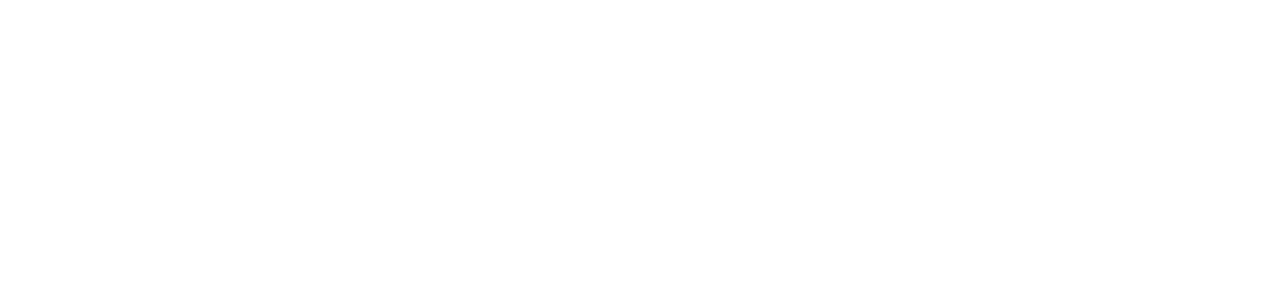
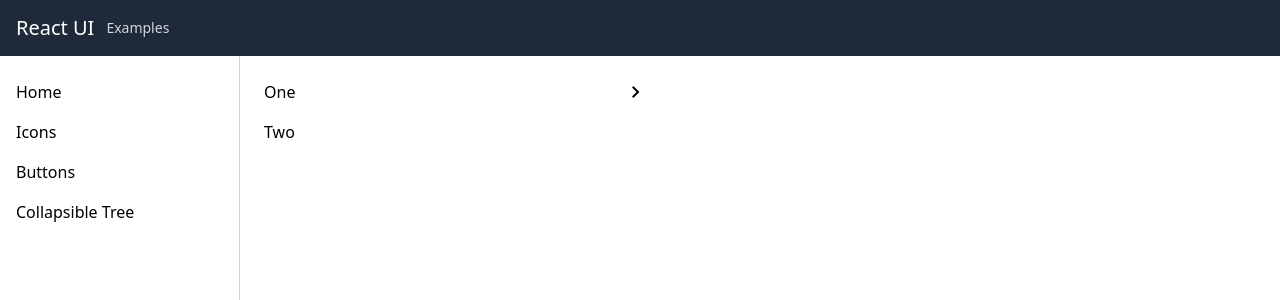
Before and after one commit to hanlogy/react-web-ui, a React (Vite) app: page /collapsible-tree in a window 1280 px wide. Before the commit this address had no page. Shown: the top 300 px of the page. Built offline with nearby package versions, Linux system fonts and the light colour scheme.

Commit message:
Add CollapsibleTree component

```diff
--- /dev/null
+++ b/lib/components/CollapsibleTree.tsx
@@ -0,0 +1,61 @@
+'use client';
+
+import { useState, type Key, type ReactNode } from 'react';
+
+type ItemBuilder<T> = (
+  item: T,
+  isCollapsed: boolean,
+  toggleIsCollapsed: VoidFunction,
+) => ReactNode;
+
+type KeyBuilder<T> = (item: T) => Key;
+
+export function CollapsibleTree<T extends { children?: readonly T[] }>({
+  items,
+  itemBuilder,
+  keyBuilder,
+}: {
+  items: readonly T[];
+  itemBuilder: ItemBuilder<T>;
+  keyBuilder: KeyBuilder<T>;
+}) {
+  return items.map((item) => (
+    <TreeNode
+      key={keyBuilder(item)}
+      item={item}
+      itemBuilder={itemBuilder}
+      keyBuilder={keyBuilder}
+    />
+  ));
+}
+
+function TreeNode<T extends { children?: readonly T[] }>({
+  item,
+  itemBuilder,
+  keyBuilder,
+}: {
+  item: T;
+  itemBuilder: ItemBuilder<T>;
+  keyBuilder: KeyBuilder<T>;
+}) {
+  const [isCollapsed, setIsCollapsed] = useState(true);
+  return (
+    <>
+      {itemBuilder(item, isCollapsed, () => {
+        if (!item.children || !item.children.length) {
+          return;
+        }
+        setIsCollapsed((prev) => !prev);
+      })}
+      {item.children && item.children.length > 0 && !isCollapsed && (
+        <div className="pl-3">
+          <CollapsibleTree
+            itemBuilder={itemBuilder}
+            keyBuilder={keyBuilder}
+            items={item.children}
+          />
+        </div>
+      )}
+    </>
+  );
+}
--- a/lib/index.ts
+++ b/lib/index.ts
@@ -1,6 +1,7 @@
 export { IconContainer, type IconSize } from './components/IconContainer';
 export { SvgIcon } from './components/SvgIcon';
 export { FlexCenter, InlineFlexCenter } from './components/centers';
+export { CollapsibleTree } from './components/CollapsibleTree';
 export { ButtonGroup } from './components/buttons/ButtonGroup';
 export { clsx } from './helpers/clsx';
 // buttons
--- a/src/layout.tsx
+++ b/src/layout.tsx
@@ -4,6 +4,7 @@
   { path: '/', label: 'Home' },
   { path: '/icons', label: 'Icons' },
   { path: '/buttons', label: 'Buttons' },
+  { path: '/collapsible-tree', label: 'Collapsible Tree' },
 ] as const;
 
 export function Layout() {
--- a/src/main.tsx
+++ b/src/main.tsx
@@ -6,6 +6,7 @@
 import HomePage from './pages/home/HomePage';
 import { IconsPage } from './pages/icons/IconsPage';
 import { ButtonsPage } from './pages/buttons/ButtonsPage';
+import { CollapsibleTreePage } from './pages/collapsible-tree/CollapsibleTreePage';
 
 createRoot(document.getElementById('root')!).render(
   <StrictMode>
@@ -15,6 +16,7 @@
           <Route index element={<HomePage />} />
           <Route path="/icons" element={<IconsPage />} />
           <Route path="/buttons" element={<ButtonsPage />} />
+          <Route path="/collapsible-tree" element={<CollapsibleTreePage />} />
         </Route>
       </Routes>
     </BrowserRouter>
--- /dev/null
+++ b/src/pages/collapsible-tree/CollapsibleTreePage.tsx
@@ -0,0 +1,69 @@
+import { CollapsibleTree, IconContainer, SvgIcon } from '@hanlogy/react-ui';
+
+export interface Item {
+  name: string;
+  label: string;
+  children?: Item[];
+}
+
+const tree: Item[] = [
+  {
+    name: 'one',
+    label: 'One',
+    children: [
+      {
+        name: 'one-1',
+        label: 'One 1',
+        children: [
+          {
+            name: 'one-1-1',
+            label: 'One 1-1',
+          },
+        ],
+      },
+    ],
+  },
+  {
+    name: 'two',
+    label: 'Two',
+    children: [],
+  },
+] as const;
+
+export function CollapsibleTreePage() {
+  return (
+    <>
+      <div className="max-w-100">
+        <CollapsibleTree
+          itemBuilder={(item, isCollapsed, toggleIsCollapsed) => (
+            <button
+              className="flex items-center justify-between w-full text-left px-2 py-2 cursor-pointer hover:bg-gray-100"
+              onClick={toggleIsCollapsed}
+            >
+              <span>{item.label}</span>
+              {(item.children?.length ?? 0) > 0 && (
+                <span>
+                  {isCollapsed ? (
+                    <IconContainer>
+                      <SvgIcon viewBox="0 -960 960 960">
+                        <path d="M504-480 320-664l56-56 240 240-240 240-56-56 184-184Z" />
+                      </SvgIcon>
+                    </IconContainer>
+                  ) : (
+                    <IconContainer>
+                      <SvgIcon viewBox="0 -960 960 960">
+                        <path d="M480-344 240-584l56-56 184 184 184-184 56 56-240 240Z" />
+                      </SvgIcon>
+                    </IconContainer>
+                  )}
+                </span>
+              )}
+            </button>
+          )}
+          keyBuilder={(e) => e.name}
+          items={tree}
+        />
+      </div>
+    </>
+  );
+}
```
